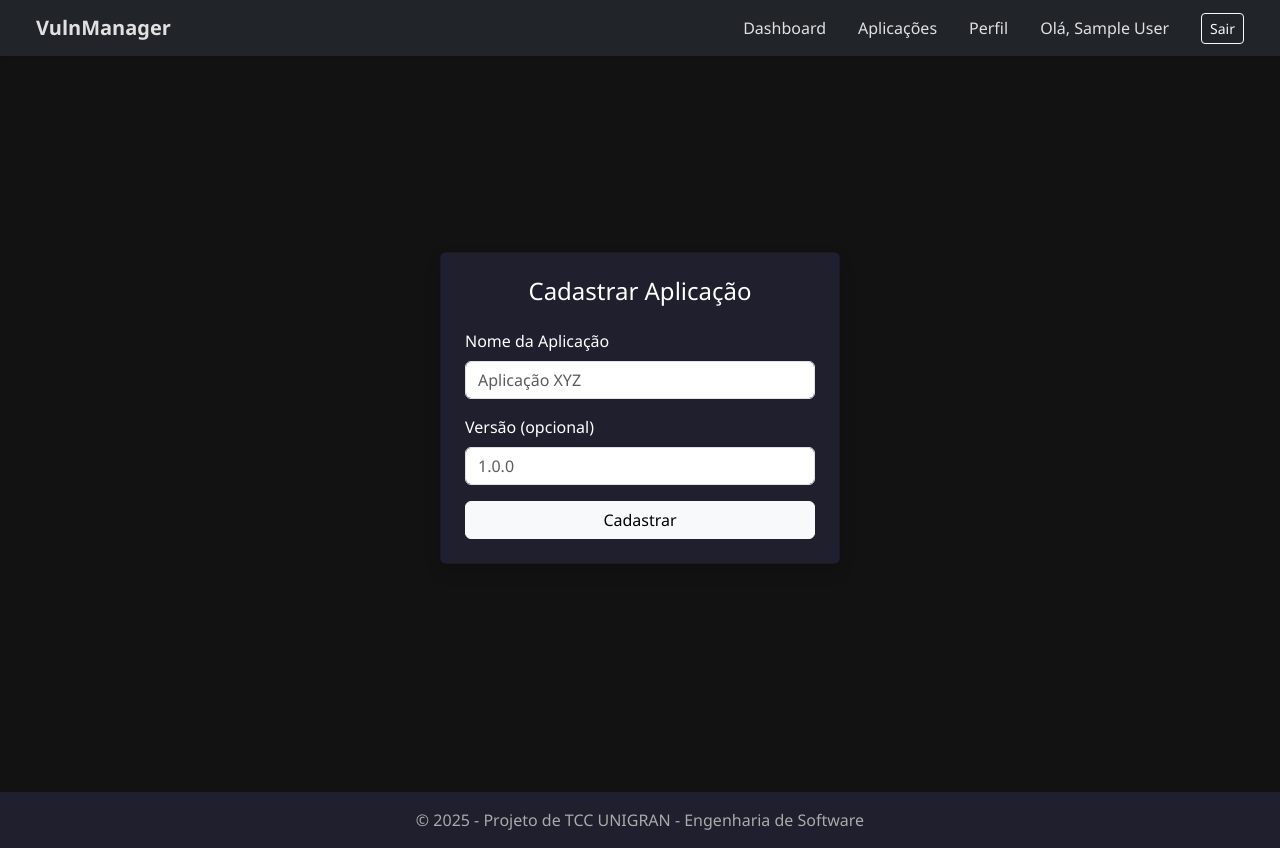
After one commit to domssilva/unigran-tcc-app, a Flask app: page /apps/register in a window 1280 px wide. The commit adds this page. Run offline with Flask 3, Linux system fonts and the light colour scheme; the visitor is signed in with stand-in values (Sample User, id 1).

Commit message:
feature: register new applications

```diff
--- a/app/routes/protected_routes.py
+++ b/app/routes/protected_routes.py
@@ -1,6 +1,7 @@
-from flask import Blueprint, jsonify, render_template
+from flask import Blueprint, jsonify, render_template, request, redirect, url_for
 from flask_login import login_required, current_user
 from models.application import Application
+from services.application_service import create_application
 
 protected_bp = Blueprint('protected', __name__)
 
@@ -23,3 +24,14 @@ def me():
 def apps():
     apps = Application.query.filter_by(user_id=current_user.id).all()
     return render_template('apps.html', apps=apps)
+
+@protected_bp.route('/apps/register', methods=['GET', 'POST'])
+@login_required
+def register_application():
+    if request.method == 'POST':
+        name = request.form['name']
+        version = request.form.get('version', '')
+        create_application(name, version, current_user.id)
+        return redirect(url_for('protected.apps'))
+
+    return render_template('apps_register.html')
--- a/app/templates/apps.html
+++ b/app/templates/apps.html
@@ -4,7 +4,10 @@
 
 {% block content %}
 <div class="container">
-    <h2 class="mb-4">Minhas Aplicações</h2>
+    <div class="d-flex justify-content-between align-items-center mb-4">
+        <h2>Minhas Aplicações</h2>
+        <a href="{{ url_for('protected.register_application') }}" class="btn btn-light">+ Nova Aplicação</a>
+    </div>
 
     {% if apps %}
         <ul class="list-group">
--- /dev/null
+++ b/app/templates/apps_register.html
@@ -0,0 +1,24 @@
+{% extends "base.html" %}
+
+{% block title %}Cadastrar Aplicação{% endblock %}
+
+{% block content %}
+<div class="d-flex justify-content-center align-items-center" style="min-height: 80vh;">
+    <div class="card shadow p-4" style="width: 400px; background-color: #1f1f2e; color: white;">
+        <h4 class="text-center mb-4">Cadastrar Aplicação</h4>
+        <form method="POST">
+            <div class="mb-3">
+                <label for="name" class="form-label">Nome da Aplicação</label>
+                <input type="text" class="form-control" id="name" name="name" placeholder="Aplicação XYZ" required>
+            </div>
+            <div class="mb-3">
+                <label for="version" class="form-label">Versão (opcional)</label>
+                <input type="text" class="form-control" id="version" name="version" placeholder="1.0.0">
+            </div>
+            <div class="text-center">
+                <button type="submit" class="btn btn-light w-100">Cadastrar</button>
+            </div>
+        </form>
+    </div>
+</div>
+{% endblock %}
```
Also changed, not shown: app/services/application_service.py (added, +8 -0 lines).
